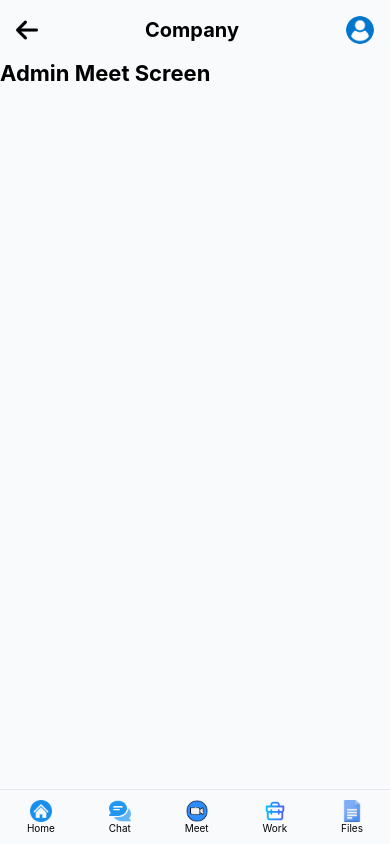
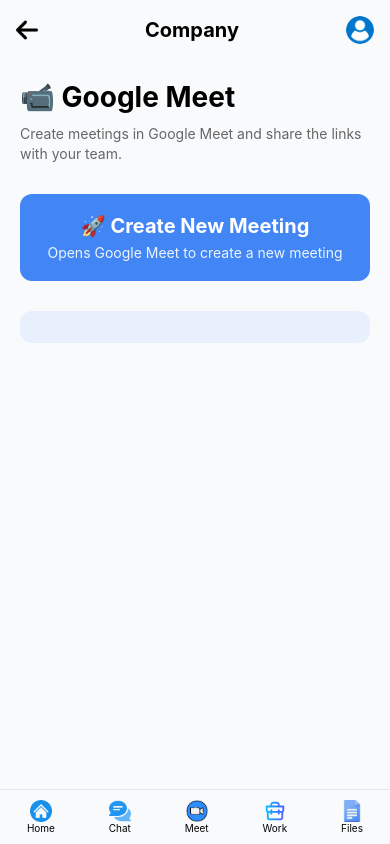
Before and after one commit to slytherin8/slyth, a React Native app in the folder slyth-app/: screen /AdminMeet in a window 390 px wide. Built offline with nearby package versions, Linux system fonts and the light colour scheme; no server answers.

Commit message:
feat(admin): Implement Google Meet integration for admin meeting creation

```diff
--- a/slyth-app/src/screens/AdminMeetScreen.js
+++ b/slyth-app/src/screens/AdminMeetScreen.js
@@ -1,12 +1,78 @@
-import { Text } from "react-native";
+import React from "react";
+import {
+  View,
+  Text,
+  TouchableOpacity,
+  Alert,
+  ScrollView,
+  Linking,
+} from "react-native";
 import AppLayout from "../components/AppLayout";
 
 export default function AdminMeetScreen({ navigation }) {
+  const createGoogleMeet = async () => {
+    try {
+      // Always use HTTPS URL for web compatibility
+      await Linking.openURL('https://meet.google.com/new');
+
+      Alert.alert(
+        "Google Meet Opened! 🎉",
+        "Create your meeting in Google Meet, then share the meeting link in your group chats.",
+        [{ text: "OK" }]
+      );
+    } catch (error) {
+      console.error("Error opening Google Meet:", error);
+      Alert.alert(
+        "Error",
+        "Could not open Google Meet. Please try again or open Google Meet manually."
+      );
+    }
+  };
+
   return (
     <AppLayout navigation={navigation} role="admin">
-      <Text style={{ fontSize: 22, fontWeight: "700" }}>
-        Admin Meet Screen
-      </Text>
+      <ScrollView showsVerticalScrollIndicator={false}>
+        <View style={{ paddingHorizontal: 20, paddingTop: 20 }}>
+          <Text style={{ fontSize: 28, fontWeight: "700", marginBottom: 10 }}>
+            📹 Google Meet
+          </Text>
+
+          <Text style={{ fontSize: 14, color: "#666", marginBottom: 30, lineHeight: 20 }}>
+            Create meetings in Google Meet and share the links with your team.
+          </Text>
+
+          {/* Create New Meeting - Main Button */}
+          <TouchableOpacity
+            onPress={createGoogleMeet}
+            style={{
+              backgroundColor: "#4285F4",
+              padding: 20,
+              borderRadius: 12,
+              marginBottom: 30,
+              alignItems: "center",
+            }}
+          >
+            <Text style={{ color: "#fff", fontSize: 20, fontWeight: "700", marginBottom: 6 }}>
+              🚀 Create New Meeting
+            </Text>
+            <Text style={{ color: "#fff", fontSize: 14, opacity: 0.9, textAlign: "center" }}>
+              Opens Google Meet to create a new meeting
+            </Text>
+          </TouchableOpacity>
+
+          {/* Simple Instructions */}
+          <View
+            style={{
+              backgroundColor: "#e8f0fe",
+              padding: 16,
+              borderRadius: 12,
+              marginBottom: 20,
+            }}
+          >
+
+          </View>
+        </View>
+      </ScrollView>
     </AppLayout>
   );
 }
```
